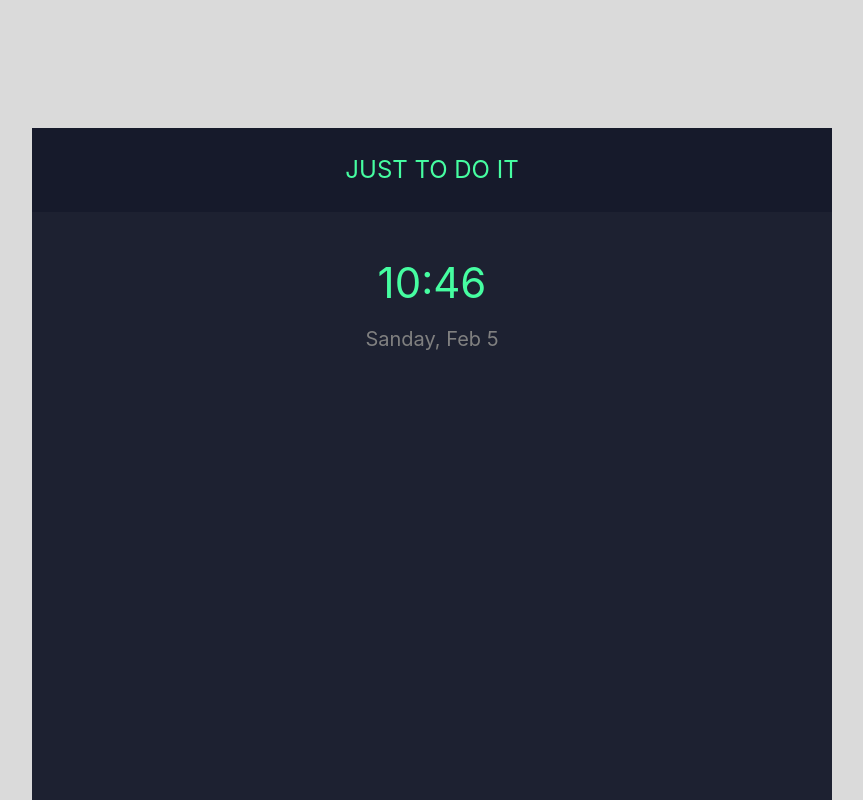
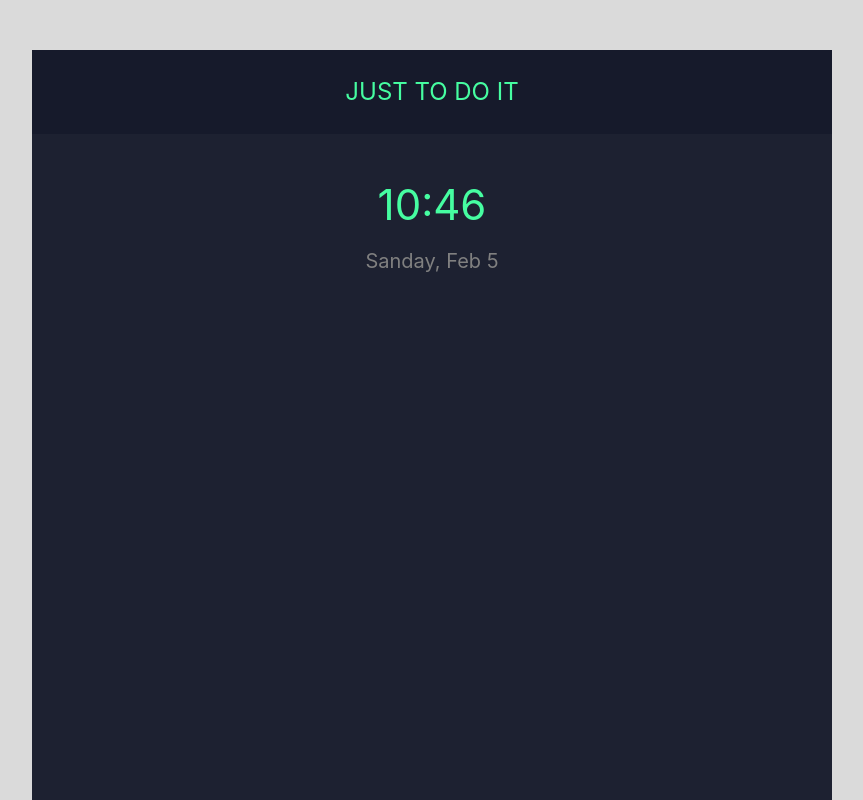
Before and after one commit to Denys-Fadieiev/todo-list-app, a React (Create React App) app: page / in a window 1280 px wide. Shown: the top 800 px of the page, without its empty margins (208-1071 px from the left). Built offline with nearby package versions, Linux system fonts and the light colour scheme.

Commit message:
correct styles

```diff
--- a/src/pages/TodoPage/TodoPage.module.scss
+++ b/src/pages/TodoPage/TodoPage.module.scss
@@ -4,17 +4,18 @@
 .container {
   @extend %flex-col-jcsb;
   width: 800px;
-  // min-height: 600px;
-  margin: 128px auto;
+  max-height: 850px;
+  margin: 50px auto 0;
   background: $darckColor;
   text-align: center;
   color: $mintColor;
-  // box-shadow: 0px 0px 2px 1px #161a2bf6;
-
   @media screen and (max-width: 991px) {
     width: 100%;
     min-height: 100vh;
-    margin: 0 auto;
+    margin: 0;
+  }
+  @media screen and (min-width: 991px) {
+    height: 850px;
   }
 }
 .wrapper{
@@ -26,6 +27,9 @@
   }
   @media screen and (min-width: 768px) {
     height: 92vh;
+  }
+  @media screen and (min-width: 991px) {
+    height: 92%;
   }
 }
 .title{
```
